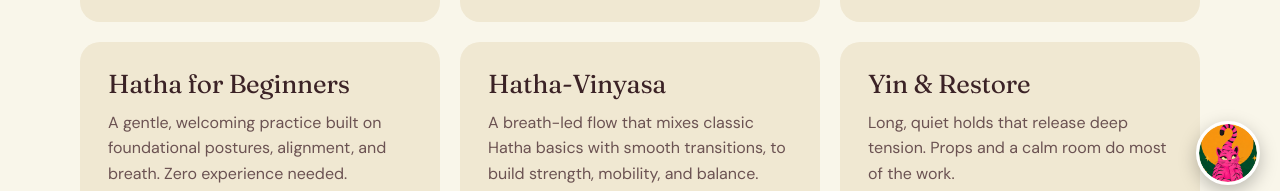
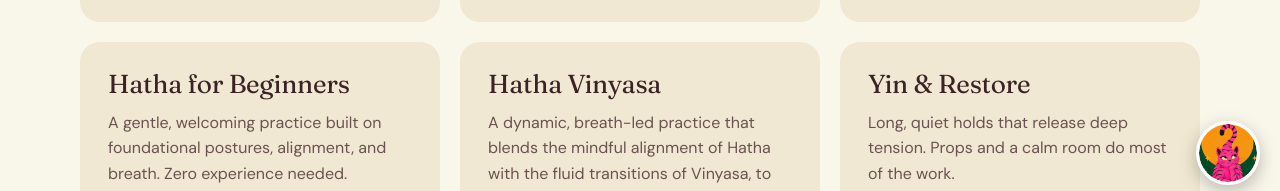
Before and after one commit to plottwistyogastudio-art/Plot-Twist, a Next.js app: page /class-guide in a window 1280 px wide. Shown: the part 595-786 px from the top of the page. Built offline with nearby package versions, Linux system fonts and the light colour scheme; no server answers.

Commit message:
Add Hatha Vinyasa class type

```diff
--- a/data/classTypes.ts
+++ b/data/classTypes.ts
@@ -11,7 +11,7 @@ export const classTypes: ClassType[] = [
   { name: "Power Vinyasa", desc: "A faster, more challenging flow with longer holds and more strength work.", level: "Intermediate", intensity: "Strong", goodFor: "regular practitioners ready for more challenge" },
   { name: "Slow Flow", desc: "A gentler pace with time to settle into each shape and focus on your breath.", level: "Beginner friendly", intensity: "Light to medium", goodFor: "easing in, or a mindful midweek reset" },
   { name: "Hatha for Beginners", desc: "A gentle, welcoming practice built on foundational postures, alignment, and breath. Zero experience needed.", level: "Beginner", intensity: "Light", goodFor: "first-timers and anyone who loves clear instruction" },
-  { name: "Hatha-Vinyasa", desc: "A breath-led flow that mixes classic Hatha basics with smooth transitions, to build strength, mobility, and balance.", level: "All levels", intensity: "Light to medium", goodFor: "building strength and mobility at a steady pace" },
+  { name: "Hatha Vinyasa", desc: "A dynamic, breath-led practice that blends the mindful alignment of Hatha with the fluid transitions of Vinyasa, to build strength, mobility, and balance.", level: "All levels", intensity: "Light to medium", goodFor: "building strength and mobility at a steady pace" },
   { name: "Yin & Restore", desc: "Long, quiet holds that release deep tension. Props and a calm room do most of the work.", level: "All levels", intensity: "Gentle", goodFor: "unwinding after a long day or a hard workout" },
   { name: "Prenatal Yoga", desc: "Gentle, supportive movement and breathing for pregnancy, taught by a certified prenatal yoga teacher.", level: "All levels", intensity: "Gentle", goodFor: "staying comfortable and connected during pregnancy (please check with your doctor or midwife first)" },
   { name: "Mat Pilates", desc: "Controlled, core-focused movement on the mat, with an emphasis on alignment and body awareness.", level: "All levels", intensity: "Light to medium", goodFor: "building core strength and body awareness" },
@@ -23,6 +23,7 @@ export const typeInfo: Record<string, string> = {
   Vinyasa: "Breath-led movement linking poses into a flowing sequence. You'll move, build heat and feel energised.",
   "Slow Flow": "A gentler flow with time to settle into each shape and focus on your breath.",
   Hatha: "Classic poses held with clear alignment cues, at a steady pace. A solid base for the rest of your practice.",
+  "Hatha Vinyasa": "A dynamic, breath-led practice that blends the mindful alignment of Hatha with the fluid transitions of Vinyasa. All levels.",
   Yin: "Long, quiet holds that release deep tension. Props and a calm room do most of the work.",
   Prenatal: "Gentle, supportive movement and breathing for pregnancy. Please check with your doctor or midwife first.",
   "Mat Pilates": "Controlled, core-focused movement on the mat, with attention to alignment and body awareness.",
--- a/data/schedule.ts
+++ b/data/schedule.ts
@@ -2,7 +2,7 @@ import { toISO } from "@/lib/dates";
 import { defaultTeachers, type TeacherRec } from "@/data/teachers";
 import { applyLaunchTimetable } from "@/data/timetable";
 
-export const CLASS_TYPES = ["Vinyasa", "Slow Flow", "Hatha", "Yin", "Prenatal", "Mat Pilates"] as const;
+export const CLASS_TYPES = ["Vinyasa", "Slow Flow", "Hatha", "Hatha Vinyasa", "Yin", "Prenatal", "Mat Pilates"] as const;
 export type ClassTypeName = (typeof CLASS_TYPES)[number];
 
 // One class as shown on the website (teacher name already filled in)
```
Also changed, not shown: components/admin/MembersView.tsx (+11 -0 lines).
